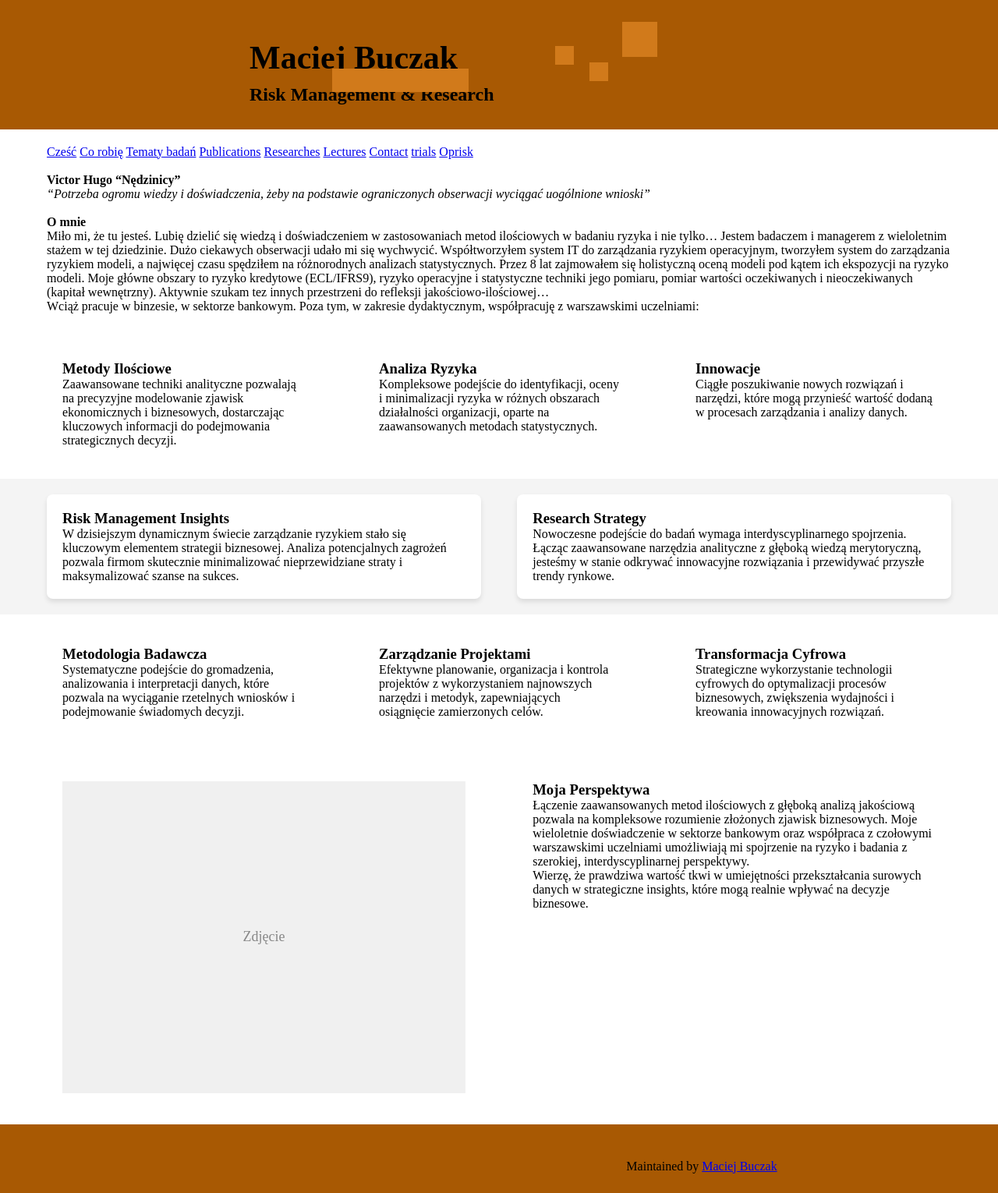
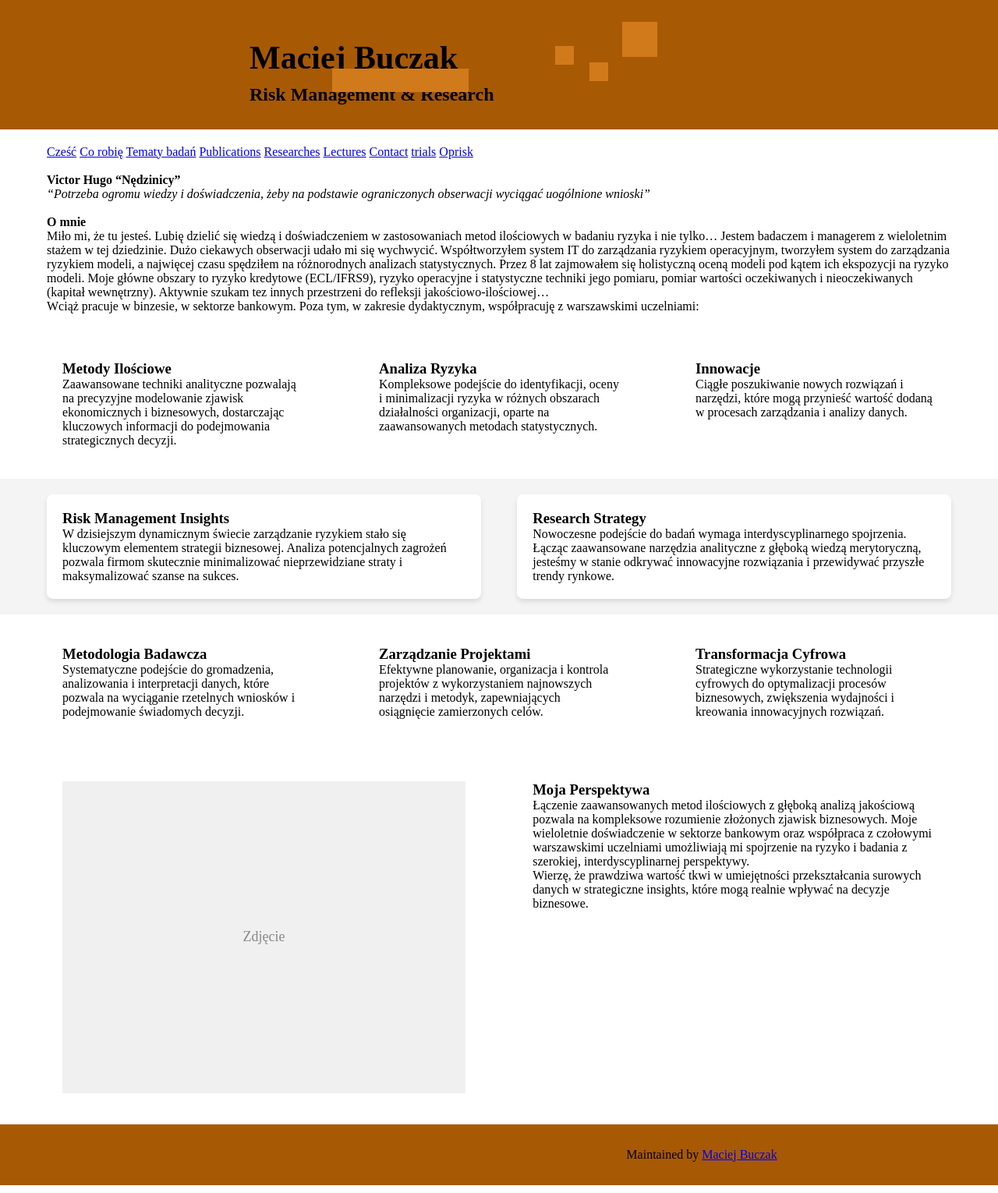
Before and after one commit to MaciejBuczak/risk-research, a Jekyll site: the page built from index.md, in a window 1280 px wide. Shown: the whole page at 78% size. Built offline with Jekyll 4.4.1, drawn with Linux system fonts in a browser that asks for light colours.

Commit message:
Update default.html

```diff
--- a/_layouts/default.html
+++ b/_layouts/default.html
@@ -109,8 +109,8 @@
       display: flex;
       justify-content: center;
       height: auto; /* Możesz zmienić na konkretną wartość, np. 100px */
-      padding-top: 40px; /* Górny padding stopki */
-      padding-bottom: 20px; /* Dolny padding stopki */
+      padding-top: 25px; /* Górny padding stopki */
+      padding-bottom: 25px; /* Dolny padding stopki */
       position: relative; /* Pozycjonowanie względne */
     }
     #footer_wrap .inner {
```
